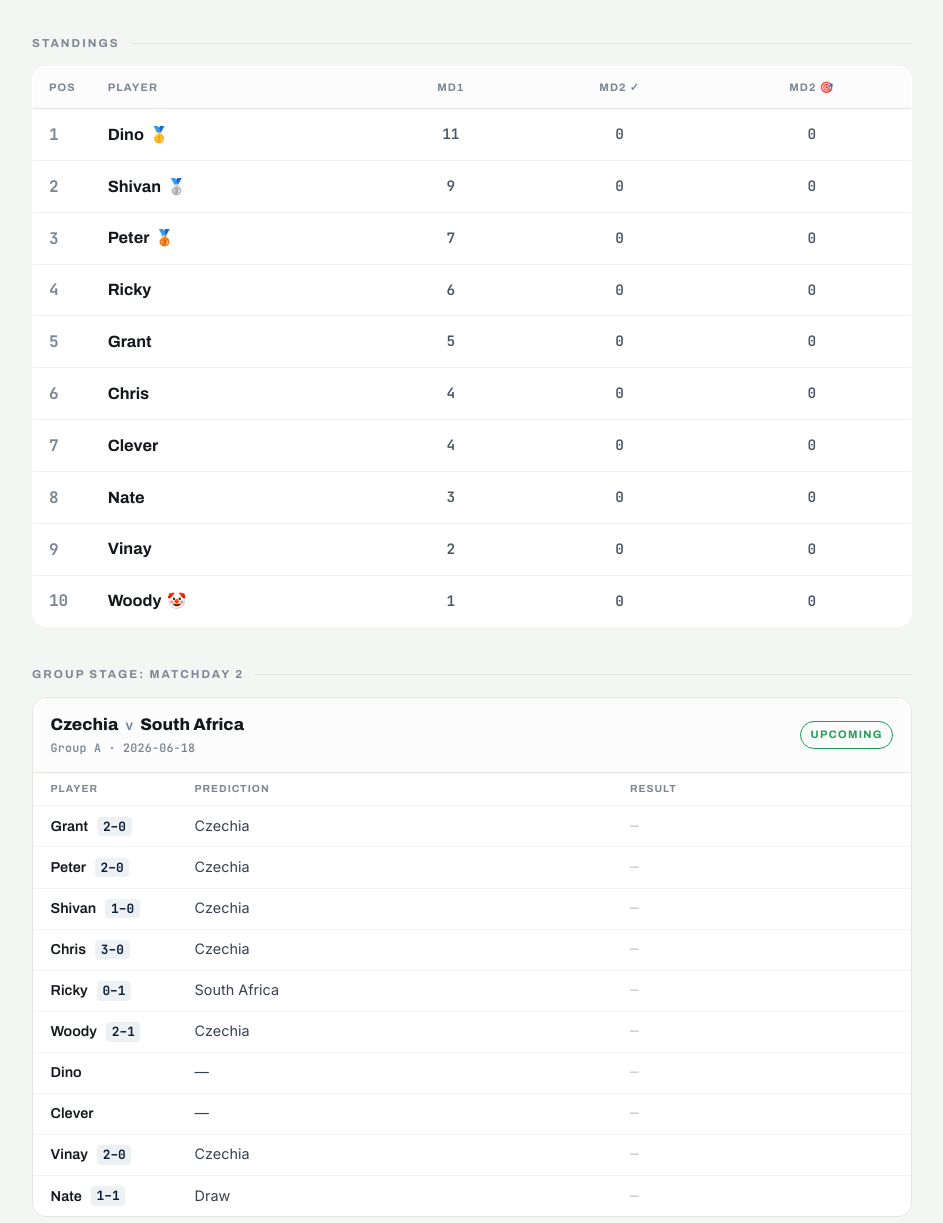
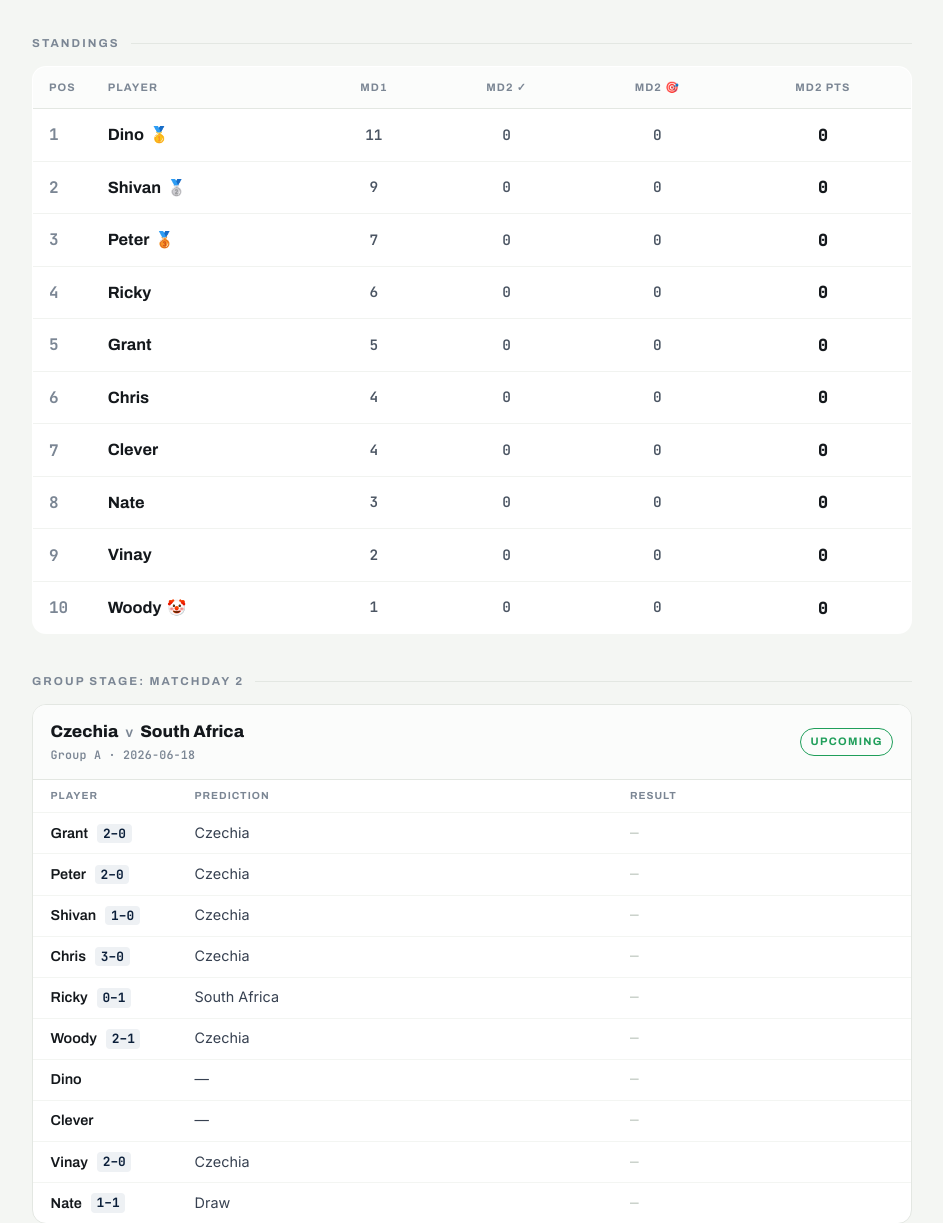
Before and after one commit to nathancordrey/nathancordrey, a Flask app: page /worldcup in a window 1280 px wide. Shown: the part 191-1414 px from the top of the page, without its empty margins (168-1111 px from the left). Run offline with Flask 3, Linux system fonts and the light colour scheme.

Commit message:
Update worldcup.html

```diff
--- a/templates/worldcup.html
+++ b/templates/worldcup.html
@@ -94,6 +94,7 @@
     .lb-scroll { overflow-x: auto; -webkit-overflow-scrolling: touch; margin-bottom: 2rem; }
     .pts-exact { font-size: .8rem; letter-spacing: -2px; }
     .award { font-size: .95em; margin-left: .15rem; white-space: nowrap; }
+    .md-pts { font-family: var(--mono); font-weight: 800; font-size: 1.05rem; }
     .standings {
       width: 100%; border-collapse: collapse;
       background: var(--card); border: 1px solid var(--line);
@@ -227,6 +228,7 @@
           {% if lb_active %}
           <th class="num" title="{{ lb_active.full }} — games correct">{{ lb_active.short }} ✓</th>
           <th class="num" title="{{ lb_active.full }} — exact scores">{{ lb_active.short }} 🎯</th>
+          <th class="num" title="{{ lb_active.full }} — points">{{ lb_active.short }} Pts</th>
           {% endif %}
         </tr>
       </thead>
@@ -241,6 +243,7 @@
           {% if lb_active %}
           <td class="num stat">{{ entry.by_stage.get(lb_active.full, {}).get('winners', 0) }}</td>
           <td class="num stat">{{ entry.by_stage.get(lb_active.full, {}).get('exact', 0) }}</td>
+          <td class="num md-pts">{{ entry.by_stage.get(lb_active.full, {}).get('points', 0) }}</td>
           {% endif %}
         </tr>
         {% endfor %}
```
